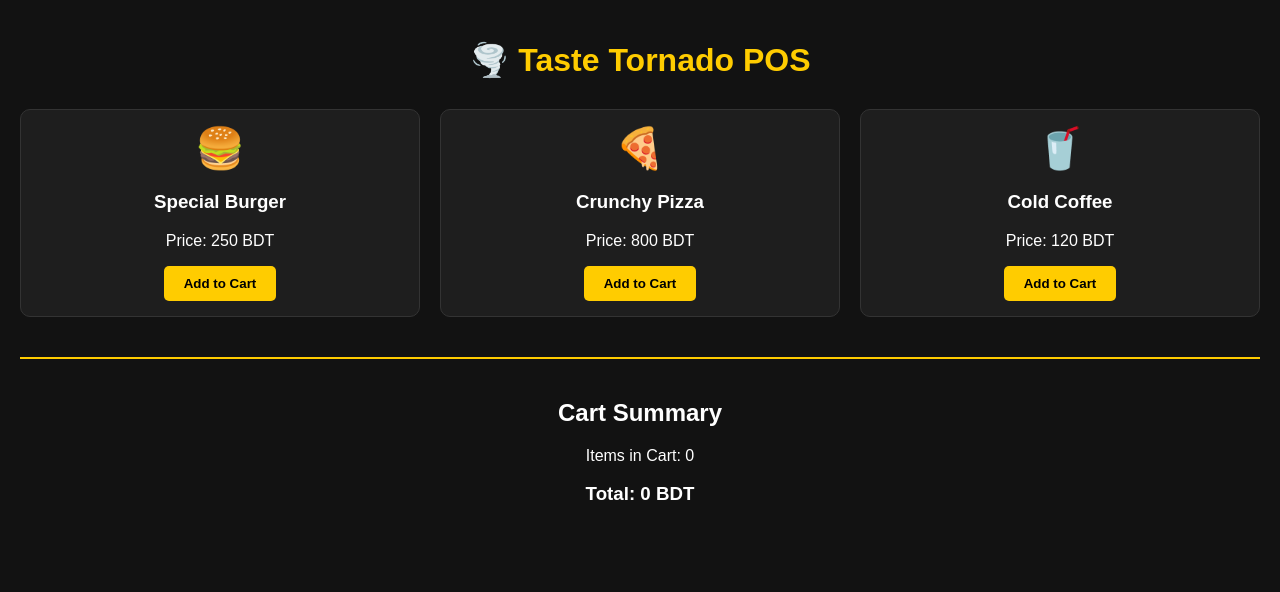
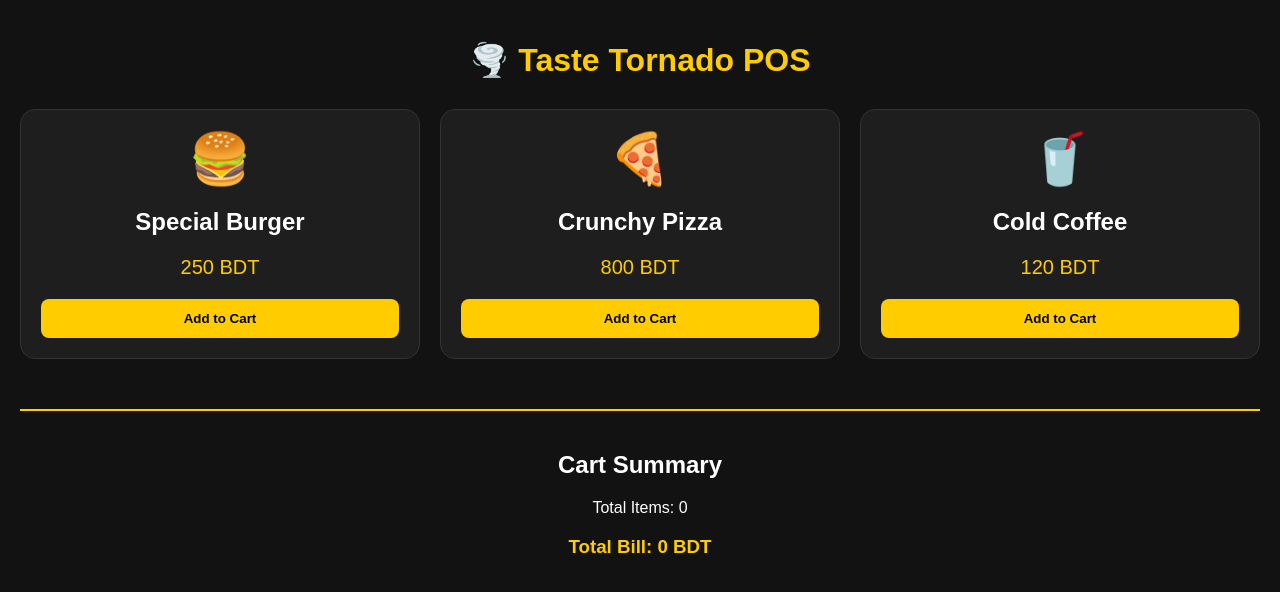
Before and after one commit to hasan2807/taste-tornado-saas, a Next.js app: page / in a window 1280 px wide. Shown: the top 592 px of the page. Built offline with nearby package versions, Linux system fonts and the light colour scheme.

Commit message:
Enhance menu item display and cart summary styles
Signed-off-by: hasan2807 <mdh90242@gmail.com>

```diff
--- a/app/page.js
+++ b/app/page.js
@@ -19,20 +19,20 @@ export default function Home() {
   return (
     <div style={{ backgroundColor: '#121212', color: 'white', minHeight: '100vh', padding: '20px', fontFamily: 'sans-serif' }}>
       <h1 style={{ color: '#ffcc00', textAlign: 'center' }}>🌪️ Taste Tornado POS</h1>
-      <div style={{ display: 'grid', gridTemplateColumns: 'repeat(auto-fit, minmax(200px, 1fr))', gap: '20px', marginTop: '30px' }}>
+      <div style={{ display: 'grid', gridTemplateColumns: 'repeat(auto-fit, minmax(250px, 1fr))', gap: '20px', marginTop: '30px' }}>
         {menu.map((item) => (
-          <div key={item.id} style={{ border: '1px solid #333', padding: '15px', borderRadius: '10px', textAlign: 'center', backgroundColor: '#1e1e1e' }}>
-            <div style={{ fontSize: '40px' }}>{item.img}</div>
-            <h3>{item.name}</h3>
-            <p>Price: {item.price} BDT</p>
-            <button onClick={() => addToCart(item)} style={{ backgroundColor: '#ffcc00', border: 'none', padding: '10px 20px', borderRadius: '5px', cursor: 'pointer', fontWeight: 'bold' }}>Add to Cart</button>
+          <div key={item.id} style={{ border: '1px solid #333', padding: '20px', borderRadius: '15px', textAlign: 'center', backgroundColor: '#1e1e1e' }}>
+            <div style={{ fontSize: '50px' }}>{item.img}</div>
+            <h2>{item.name}</h2>
+            <p style={{ color: '#ffcc00', fontSize: '20px' }}>{item.price} BDT</p>
+            <button onClick={() => addToCart(item)} style={{ backgroundColor: '#ffcc00', border: 'none', padding: '12px 24px', borderRadius: '8px', cursor: 'pointer', fontWeight: 'bold', width: '100%' }}>Add to Cart</button>
           </div>
         ))}
       </div>
-      <div style={{ marginTop: '40px', borderTop: '2px solid #ffcc00', paddingTop: '20px', textAlign: 'center' }}>
+      <div style={{ marginTop: '50px', borderTop: '2px solid #ffcc00', paddingTop: '20px', textAlign: 'center' }}>
         <h2>Cart Summary</h2>
-        <p>Items in Cart: {cart.length}</p>
-        <h3>Total: {total} BDT</h3>
+        <p>Total Items: {cart.length}</p>
+        <h3 style={{ color: '#ffcc00' }}>Total Bill: {total} BDT</h3>
       </div>
     </div>
   );
```
